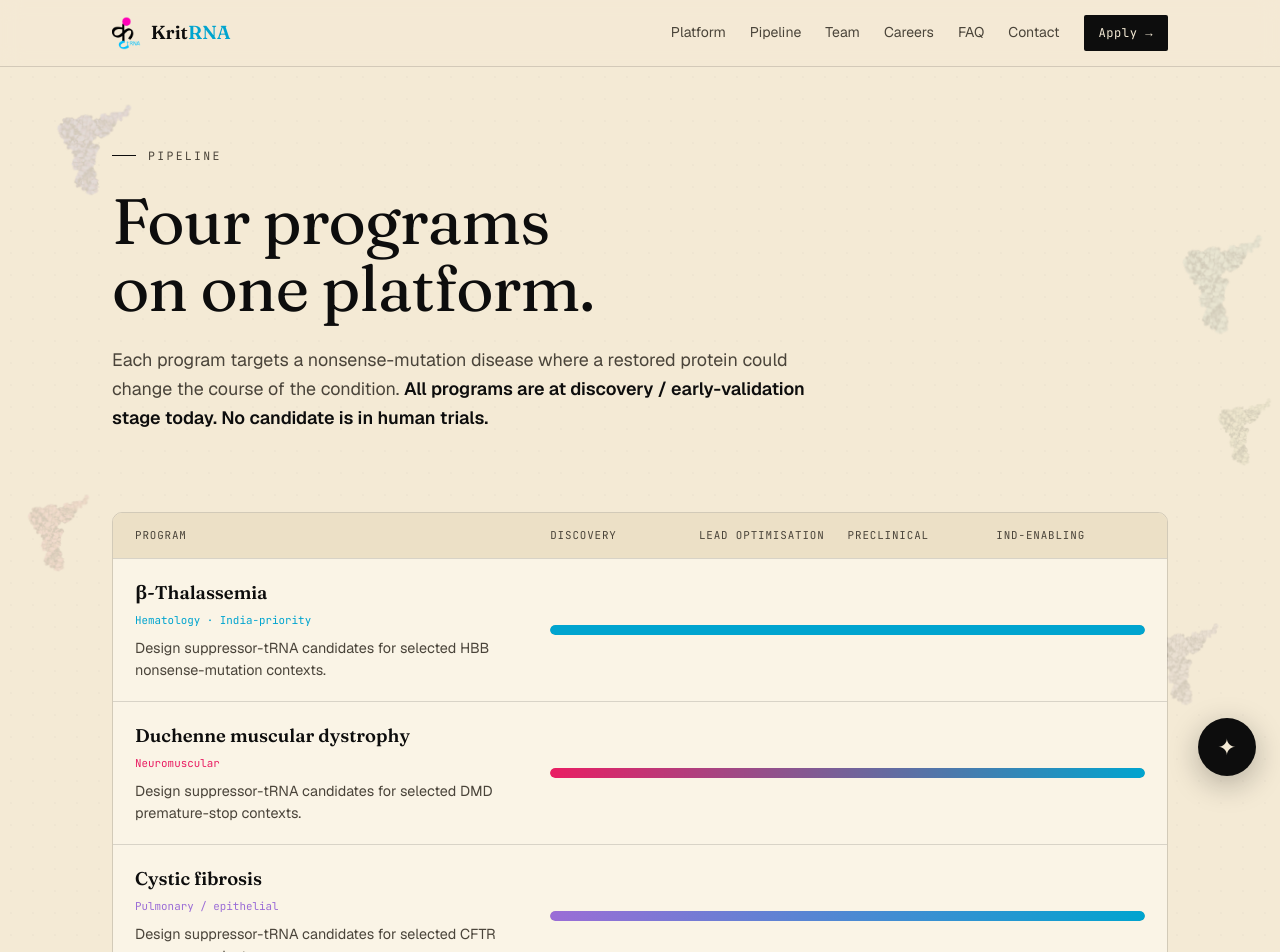
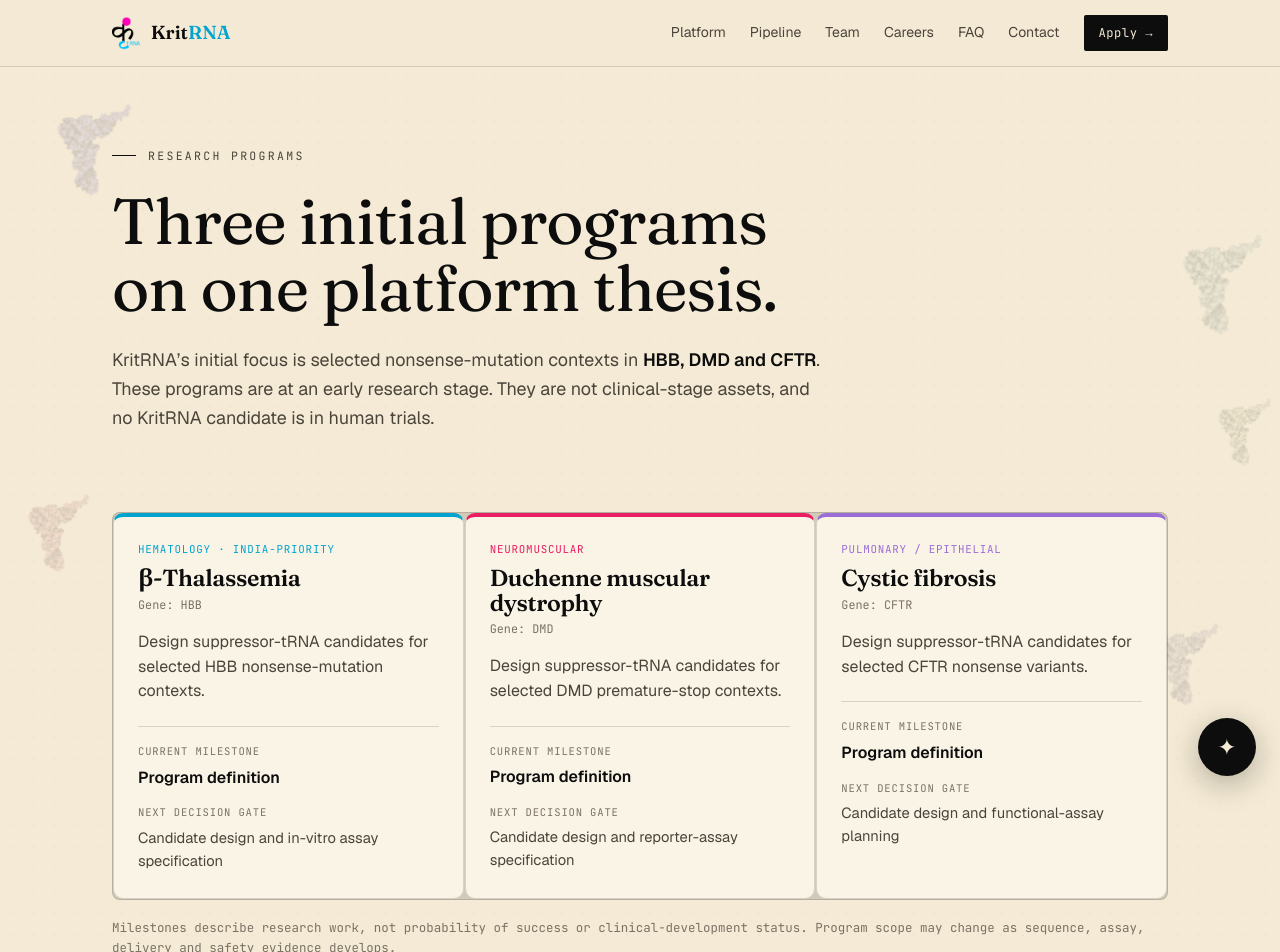
Before and after one commit to transloka786/trasnloka-website, a Next.js app: page /pipeline in a window 1280 px wide. Shown: the top 952 px of the page. Built offline with nearby package versions, Linux system fonts and the light colour scheme.

Commit message:
Replace pipeline percentages with research milestones

```diff
--- a/src/app/pipeline/page.tsx
+++ b/src/app/pipeline/page.tsx
@@ -3,63 +3,58 @@ import Reveal from '@/components/Reveal';
 import { PROGRAMS, REACH } from '@/lib/content';
 
 export const metadata: Metadata = {
-  title: 'Pipeline',
-  description: 'KritRNA’s early-stage programs — Duchenne MD, hemophilia, and TP53 nonsense cancers — plus the broader reach of one programmable suppressor-tRNA platform.',
+  title: 'Research Programs',
+  description: 'KritRNA’s initial research focus: selected nonsense-mutation contexts in HBB, DMD and CFTR, supported by one programmable suppressor-tRNA platform thesis.',
 };
-
-const STAGES = ['Discovery', 'Lead optimisation', 'Preclinical', 'IND-enabling'];
 
 export default function PipelinePage() {
   return (
     <>
       <section style={{ borderTop: 'none' }}>
         <div className="wrap">
-          <Reveal><div className="eyebrow" style={{ marginBottom: 22 }}>Pipeline</div></Reveal>
-          <Reveal delay={0.05}><h1 className="h1" style={{ fontSize: 'clamp(2.2rem,5.5vw,4rem)' }}>Four programs<br />on one platform.</h1></Reveal>
-          <Reveal delay={0.1}><p className="lead" style={{ marginTop: 24 }}>Each program targets a nonsense-mutation disease where a restored protein could change the course of the condition. <strong>All programs are at discovery / early-validation stage today. No candidate is in human trials.</strong></p></Reveal>
+          <Reveal><div className="eyebrow" style={{ marginBottom: 22 }}>Research programs</div></Reveal>
+          <Reveal delay={0.05}><h1 className="h1" style={{ fontSize: 'clamp(2.2rem,5.5vw,4rem)' }}>Three initial programs<br />on one platform thesis.</h1></Reveal>
+          <Reveal delay={0.1}><p className="lead" style={{ marginTop: 24 }}>KritRNA’s initial focus is selected nonsense-mutation contexts in <strong>HBB, DMD and CFTR</strong>. These programs are at an early research stage. They are not clinical-stage assets, and no KritRNA candidate is in human trials.</p></Reveal>
         </div>
       </section>
 
       <section style={{ paddingTop: 0, borderTop: 'none' }}>
         <div className="wrap">
-          <div style={{ border: '1px solid var(--rule)', borderRadius: 10, overflow: 'hidden' }}>
-            <div style={{ display: 'grid', gridTemplateColumns: '1.3fr 2fr', background: 'var(--cream-deep)', fontFamily: 'var(--mono)', fontSize: '.68rem', letterSpacing: '.08em', textTransform: 'uppercase', color: 'var(--ink-soft)' }}>
-              <div style={{ padding: '14px 22px' }}>Program</div>
-              <div style={{ padding: '14px 22px', display: 'grid', gridTemplateColumns: 'repeat(4,1fr)' }}>{STAGES.map((s) => <span key={s}>{s}</span>)}</div>
-            </div>
-            {PROGRAMS.map((p, i) => (
-              <Reveal key={p.name} delay={i * 0.06}>
-                <div style={{ display: 'grid', gridTemplateColumns: '1.3fr 2fr', borderTop: '1px solid var(--rule)', alignItems: 'center', background: 'var(--paper)' }}>
-                  <div style={{ padding: '20px 22px' }}>
-                    <div style={{ fontFamily: 'var(--serif)', fontWeight: 600, fontSize: '1.15rem' }}>{p.name}</div>
-                    <div style={{ fontFamily: 'var(--mono)', fontSize: '.68rem', color: p.accent, marginTop: 4 }}>{p.area}</div>
-                    <div style={{ color: 'var(--ink-soft)', fontSize: '.9rem', marginTop: 8 }}>{p.goal}</div>
+          <div className="grid cols-3">
+            {PROGRAMS.map((program, i) => (
+              <Reveal key={program.name} delay={i * 0.06}>
+                <article style={{ height: '100%', border: '1px solid var(--rule)', borderTop: `4px solid ${program.accent}`, borderRadius: 10, background: 'var(--paper)', padding: '24px 24px 26px' }}>
+                  <div style={{ fontFamily: 'var(--mono)', fontSize: '.68rem', color: program.accent, letterSpacing: '.07em', textTransform: 'uppercase' }}>{program.area}</div>
+                  <h2 style={{ fontFamily: 'var(--serif)', fontSize: '1.45rem', marginTop: 8 }}>{program.name}</h2>
+                  <div style={{ fontFamily: 'var(--mono)', fontSize: '.74rem', color: 'var(--ink-mute)', marginTop: 5 }}>Gene: {program.gene}</div>
+                  <p style={{ color: 'var(--ink-soft)', marginTop: 16 }}>{program.goal}</p>
+                  <div style={{ marginTop: 22, paddingTop: 16, borderTop: '1px solid var(--rule)' }}>
+                    <div style={{ fontFamily: 'var(--mono)', fontSize: '.66rem', letterSpacing: '.08em', textTransform: 'uppercase', color: 'var(--ink-mute)' }}>Current milestone</div>
+                    <div style={{ marginTop: 6, fontWeight: 600 }}>{program.stage}</div>
                   </div>
-                  <div style={{ padding: '20px 22px' }}>
-                    <div style={{ height: 10, borderRadius: 6, background: 'var(--cream-deep)', overflow: 'hidden' }}>
-                      <div style={{ width: `${p.progress}%`, height: '100%', borderRadius: 6, background: `linear-gradient(90deg, ${p.accent}, var(--cyan))` }} />
-                    </div>
+                  <div style={{ marginTop: 14 }}>
+                    <div style={{ fontFamily: 'var(--mono)', fontSize: '.66rem', letterSpacing: '.08em', textTransform: 'uppercase', color: 'var(--ink-mute)' }}>Next decision gate</div>
+                    <div style={{ marginTop: 6, color: 'var(--ink-soft)', fontSize: '.92rem' }}>{program.next}</div>
                   </div>
-                </div>
+                </article>
               </Reveal>
             ))}
           </div>
-          <Reveal><p style={{ marginTop: 16, fontFamily: 'var(--mono)', fontSize: '.78rem', color: 'var(--ink-mute)' }}>Bars indicate research progress, not clinical status. See our Disclaimer for detail.</p></Reveal>
+          <Reveal><p style={{ marginTop: 18, fontFamily: 'var(--mono)', fontSize: '.78rem', color: 'var(--ink-mute)' }}>Milestones describe research work, not probability of success or clinical-development status. Program scope may change as sequence, assay, delivery and safety evidence develops.</p></Reveal>
         </div>
       </section>
 
-      {/* Platform reach */}
       <section>
         <div className="wrap">
-          <Reveal><div className="sec-head"><div className="eyebrow">Platform reach</div><h2 className="h2">One modality, many diseases</h2>
-            <p>Potentially addressable ≠ equally tractable. Each indication needs its own codon context, delivery, safety and wet-lab validation.</p></div></Reveal>
+          <Reveal><div className="sec-head"><div className="eyebrow">Broader research scope</div><h2 className="h2">Programmable does not mean automatically transferable</h2>
+            <p>The same molecular concept may be relevant across multiple disease classes, but every indication requires its own sequence context, amino-acid identity, delivery strategy, safety analysis and experimental validation. The areas below are research scope, not active pipeline programs.</p></div></Reveal>
           <div className="grid cols-3">
-            {REACH.map((r, i) => (
-              <Reveal key={r.area} delay={i * 0.05}>
+            {REACH.map((area, i) => (
+              <Reveal key={area.area} delay={i * 0.05}>
                 <div className="cell">
-                  <div style={{ width: 8, height: 8, borderRadius: '50%', background: r.c, marginBottom: 12 }} />
-                  <h3 style={{ fontSize: '1.1rem' }}>{r.area}</h3>
-                  <p>{r.ex}</p>
+                  <div style={{ width: 8, height: 8, borderRadius: '50%', background: area.c, marginBottom: 12 }} />
+                  <h3 style={{ fontSize: '1.1rem' }}>{area.area}</h3>
+                  <p>{area.ex}</p>
                 </div>
               </Reveal>
             ))}
```
